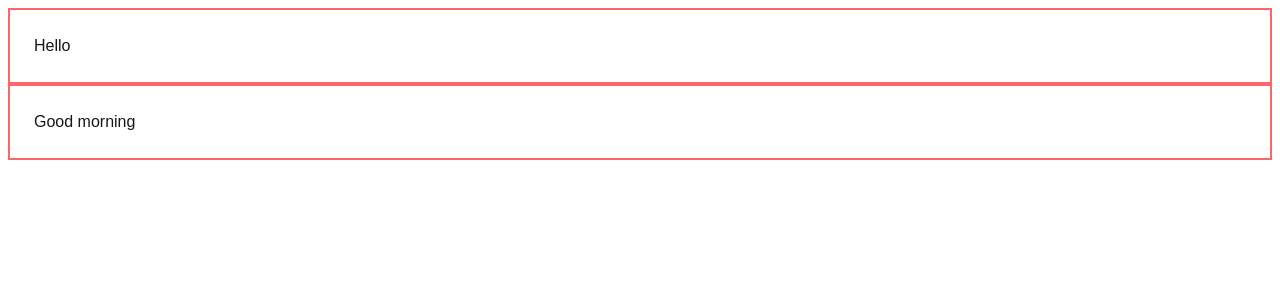
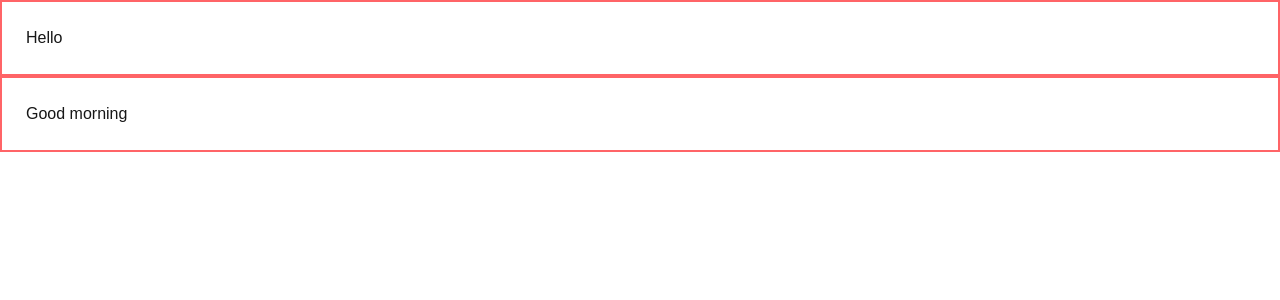
Before and after one commit to casderooij/lang-stack, a Next.js app: page /stacks/1 in a window 1280 px wide. Shown: the top 300 px of the page. Built offline with nearby package versions, Linux system fonts and the light colour scheme.

Commit message:
animate cards

```diff
--- a/components/cardList.tsx
+++ b/components/cardList.tsx
@@ -1,4 +1,7 @@
+'use client'
+
 import type { Card } from '@/types'
+import { motion, stagger } from 'motion/react'
 import { PromptCard } from './promptCard'
 
 interface CardListProps {
@@ -7,10 +10,14 @@ interface CardListProps {
 
 export function CardList({ cards }: CardListProps) {
   return (
-    <div>
-      {cards.map((card) => (
-        <PromptCard key={card.id} card={card} />
+    <motion.div
+      animate="reveal"
+      transition={{ delayChildren: stagger(0.1) }}
+      className="absolute top-0 left-0 h-screen w-screen"
+    >
+      {cards.map((card, index) => (
+        <PromptCard key={card.id} index={index} card={card} />
       ))}
-    </div>
+    </motion.div>
   )
 }
--- a/components/promptCard.tsx
+++ b/components/promptCard.tsx
@@ -1,11 +1,29 @@
 import type { Card } from '@/types'
+import { motion, stagger, Variant, Variants } from 'motion/react'
 
 interface PromptCardProps {
+  index: number
   card: Card
 }
 
-export function PromptCard({ card }: PromptCardProps) {
+export function PromptCard({ index, card }: PromptCardProps) {
+  const cardVariants: Variants = {
+    reveal: {
+      scale: [0.9, 1],
+      opacity: [0, 1],
+      transition: {
+        duration: 0.4,
+        ease: 'easeOut',
+      },
+    },
+  }
+
   return (
-    <div className="border-2 border-red-400 bg-white p-6">{card.prompt}</div>
+    <motion.div
+      variants={cardVariants}
+      className="border-2 border-red-400 bg-white p-6"
+    >
+      {card.prompt}
+    </motion.div>
   )
 }
--- a/package.json
+++ b/package.json
@@ -9,6 +9,7 @@
     "lint": "next lint"
   },
   "dependencies": {
+    "motion": "^12.23.3",
     "next": "15.3.5",
     "react": "^19.0.0",
     "react-dom": "^19.0.0"
```
Also changed, not shown: 1 other file (tests, documents, lock files or other folders).
